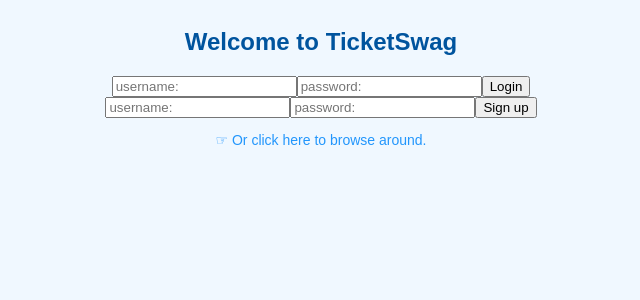
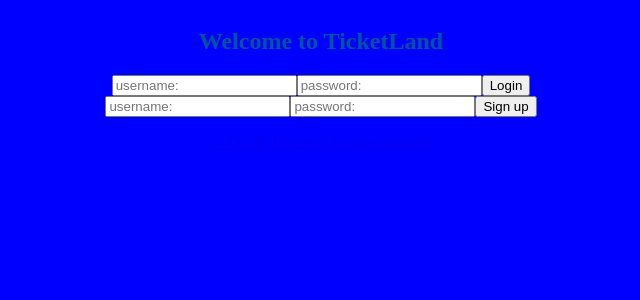
Before and after one commit to nikolasalim/ticketland-client, a React (Create React App) app: page / in a window 1280 px wide. Shown: the top 300 px of the page, without its empty margins (319-959 px from the left). Built offline with nearby package versions, Linux system fonts and the light colour scheme.

Commit message:
set up first scss files

```diff
--- a/src/App.js
+++ b/src/App.js
@@ -6,7 +6,7 @@
 import EventDetailsContainer from "./components/EventDetailsContainer";
 import TicketDetailsContainer from "./components/TicketDetailsContainer";
 import AuthPage from "./components/AuthPage";
-import "./App.css";
+import "./scss/main.css";
 
 class App extends React.Component {
   render() {
--- a/src/components/AuthPage.js
+++ b/src/components/AuthPage.js
@@ -11,7 +11,7 @@
     if (!this.props.user) {
       return (
         <div className="main-box">
-          <h2>Welcome to TicketSwag</h2>
+          <h2>Welcome to TicketLand</h2>
           <LoginFormContainer />
           <SignupFormContainer />
           <p>
--- /dev/null
+++ b/src/scss/main.css
@@ -0,0 +1,4 @@
+body {
+  background-color: blue;
+}
+/*# sourceMappingURL=main.css.map */
--- /dev/null
+++ b/src/scss/main.scss
@@ -0,0 +1,3 @@
+body {
+  background-color: blue;
+}
```
Also changed, not shown: src/components/LoginFormContainer.js (+4 -7 lines), 1 other file (tests, documents, lock files or other folders).
